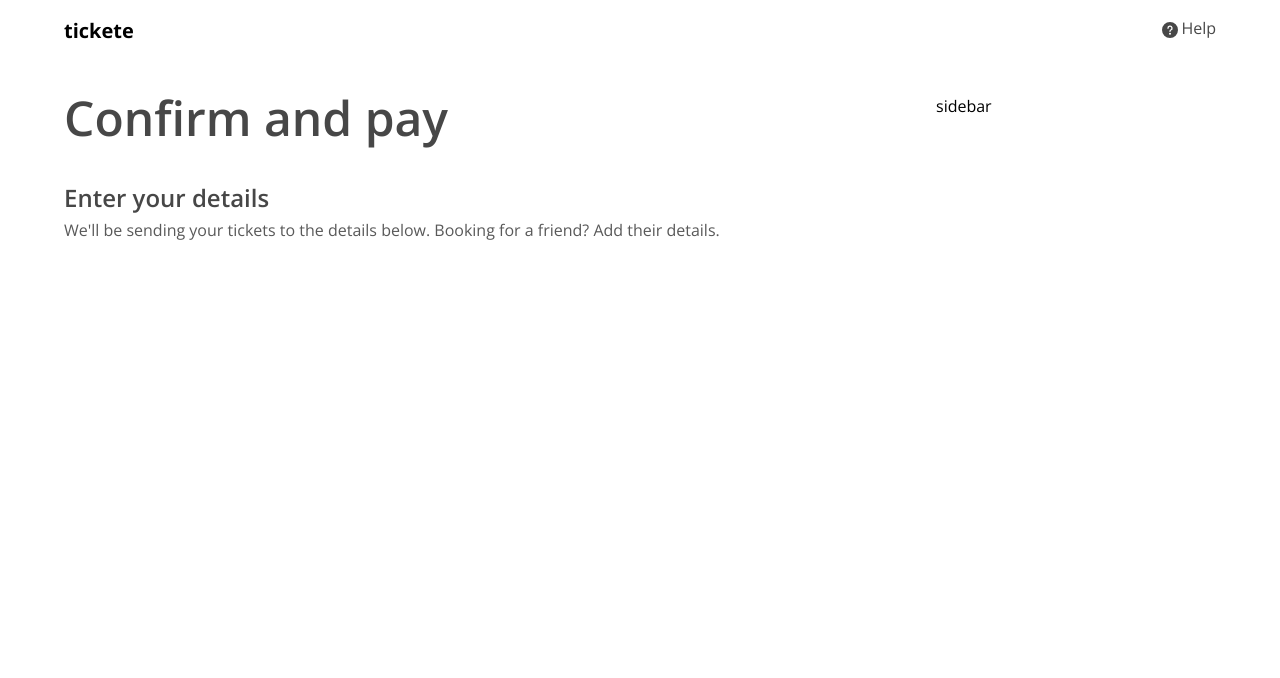
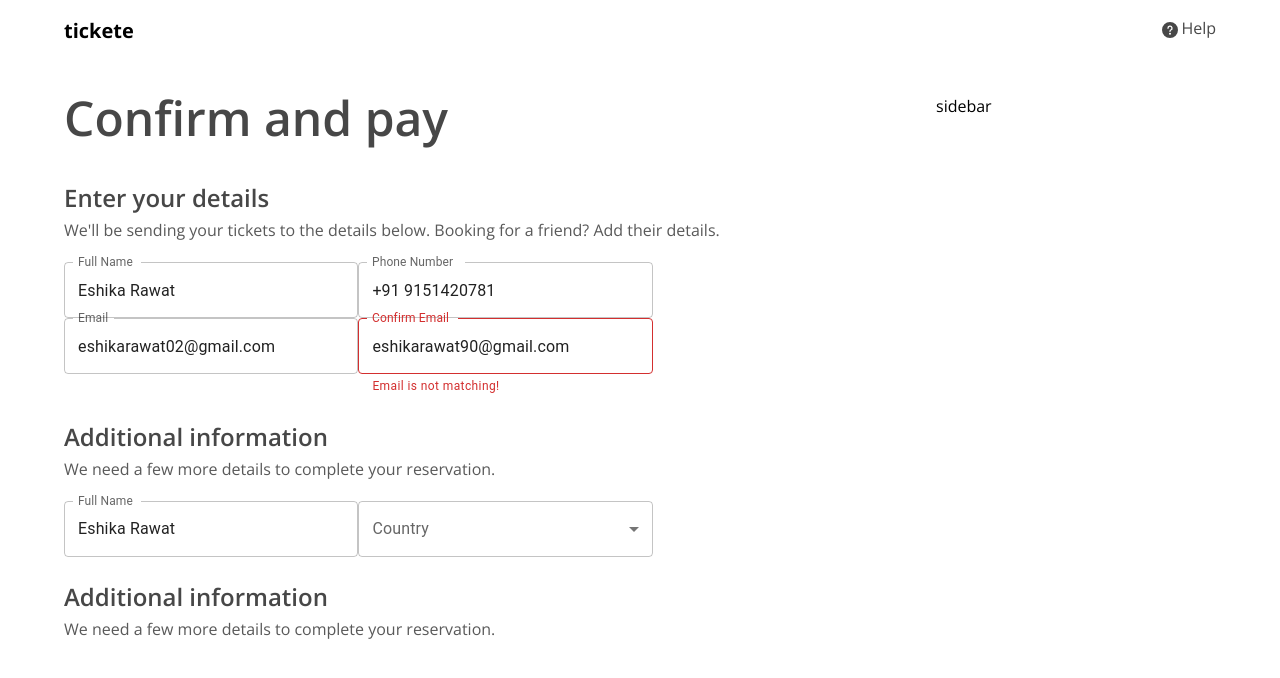
Before and after one commit to Ishu070303/tickete, a Next.js app: page / in a window 1280 px wide. Shown: the top 678 px of the page. Built offline with nearby package versions, Linux system fonts and the light colour scheme.

Commit message:
added content in main.js

```diff
--- a/package.json
+++ b/package.json
@@ -13,6 +13,8 @@
     "@chakra-ui/react": "^2.8.0",
     "@emotion/react": "^11.11.1",
     "@emotion/styled": "^11.11.0",
+    "@mui/icons-material": "^5.14.1",
+    "@mui/material": "^5.14.1",
     "framer-motion": "^10.13.1",
     "next": "13.4.12",
     "react": "18.2.0",
--- a/pages/Main.js
+++ b/pages/Main.js
@@ -1,18 +1,59 @@
 import React from 'react';
+import { TextField, FormControl, Select, MenuItem, InputLabel } from '@mui/material';
+
+
 
 const Main = () => {
+  const [country, setCountry] = React.useState('');
+
+  const handleChange = (event) => {
+    setCountry(event.target.value);
+  };
+
   return (
     <>
     <h4 className='font-semibold text-5xl' style={{ color: '#474747'}}>
        Confirm and pay
     </h4>
 
+    {/*Deatails Section */}
     <h5 className='font-semibold text-2xl mt-10' style={{ color: '#474747'}}>Enter your details</h5>
     <p className='text-base mt-1' style={{ color: '#595959'}}>We'll be sending your tickets to the details below. Booking for a friend? Add their details.</p>
 
-    <div>
+    <div className='flex flex-wrap mt-5' style={{ width: '50vw'}}>
+    <TextField style={{width: '23vw', color: '#D6D6D6'}} className='my-3 mr-3'  id="outlined-required" label="Full Name" defaultValue="Eshika Rawat" />
+    <TextField style={{width: '23vw', color: '#D6D6D6'}} className='my-3 mr-3'  id="outlined-required" label="Phone Number" defaultValue="+91 9151420781" />
+    <TextField style={{width: '23vw', color: '#D6D6D6'}} className='my-3 mr-3'  id="outlined-required" label="Email" defaultValue="eshikarawat02@gmail.com" />
+    <TextField style={{width: '23vw', color: '#D6D6D6'}} className='my-3 mr-3' error id="outlined-error-helper-text" label="Confirm Email" helperText="Email is not matching!" defaultValue="eshikarawat90@gmail.com"/>
+    </div>
 
+    {/*Additional Information */}
+    <h5 className='font-semibold text-2xl mt-6' style={{ color: '#474747'}}>Additional information</h5>
+    <p className='text-base mt-1' style={{ color: '#595959'}}>We need a few more details to complete your reservation.</p>
+
+    <div className='flex flex-wrap mt-5' style={{ width: '50vw'}}>
+    <TextField style={{width: '23vw', color: '#D6D6D6'}} className='my-3 mr-3'  id="outlined-required" label="Full Name" defaultValue="Eshika Rawat" />
+      <FormControl style={{width: '23vw', color: '#D6D6D6'}} className='my-3 mr-3'>
+        <InputLabel id="demo-simple-select-label">Country</InputLabel>
+        <Select
+          labelId="demo-simple-select-label"
+          id="demo-simple-select"
+          value={country}
+          label="Country"
+          onChange={handleChange}
+          defaultValue="India"
+        >
+          <MenuItem value="India">India</MenuItem>
+          <MenuItem value="UK">United Kingdom</MenuItem>
+          <MenuItem value="russia">Russia</MenuItem>
+        </Select>
+      </FormControl>
     </div>
+
+    {/*Payment Mode*/}
+    <h5 className='font-semibold text-2xl mt-6' style={{ color: '#474747'}}>Additional information</h5>
+    <p className='text-base mt-1' style={{ color: '#595959'}}>We need a few more details to complete your reservation.</p>
+
     </>
   )
 }
```
Also changed, not shown: 1 other file (tests, documents, lock files or other folders).
